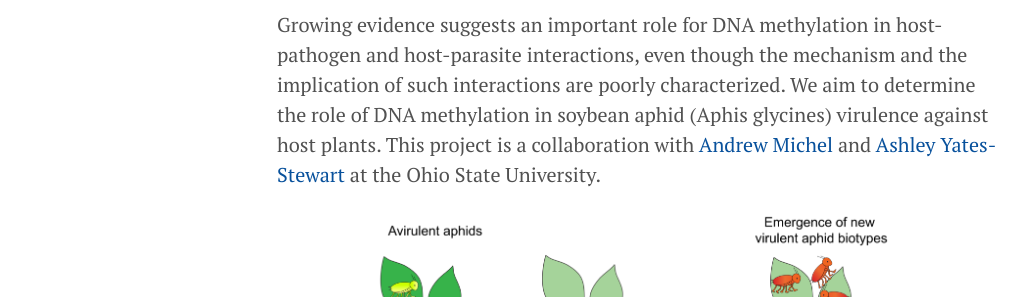
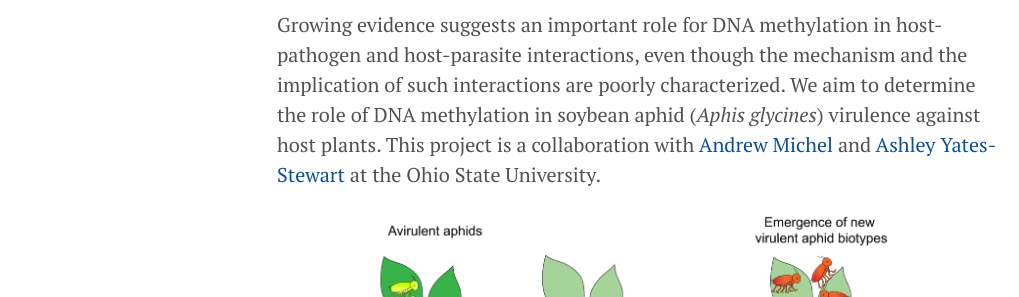
Before and after one commit to shahsam/saimashahid.github.io, a Jekyll site: the page built from research/aphid.md, in a window 1280 px wide. Shown: the part 219-516 px from the top of the page, without its empty margins (3-1022 px from the left). Built offline with Jekyll 4.4.1, drawn with Linux system fonts in a browser that asks for light colours; nearby versions of some CDN libraries; our own code applies the rules of GitHub Pages for plain Markdown files.

```diff
--- a/research/aphid.md
+++ b/research/aphid.md
@@ -1,7 +1,7 @@
 ---
 title: "Role of epigenetics in Soybean aphid virulence to aphid-resistant plants*"
 ---
-Growing evidence suggests an important role for DNA methylation in host-pathogen and host-parasite interactions, even though the mechanism and the implication of such interactions are poorly characterized. We aim to determine the role of DNA methylation in soybean aphid (Aphis glycines) virulence against host plants. This project is a collaboration with [Andrew Michel](https://entomology.osu.edu/our-people/andrew-michel) and [Ashley Yates-Stewart](https://entomology.osu.edu/our-people/ashley-yates-stewart) at the Ohio State University.
+Growing evidence suggests an important role for DNA methylation in host-pathogen and host-parasite interactions, even though the mechanism and the implication of such interactions are poorly characterized. We aim to determine the role of DNA methylation in soybean aphid (_Aphis glycines_) virulence against host plants. This project is a collaboration with [Andrew Michel](https://entomology.osu.edu/our-people/andrew-michel) and [Ashley Yates-Stewart](https://entomology.osu.edu/our-people/ashley-yates-stewart) at the Ohio State University.
 <div class="row">
     <div class="col-md-12">
         <div class="col-xs-offset-1 col-md-10">
```
